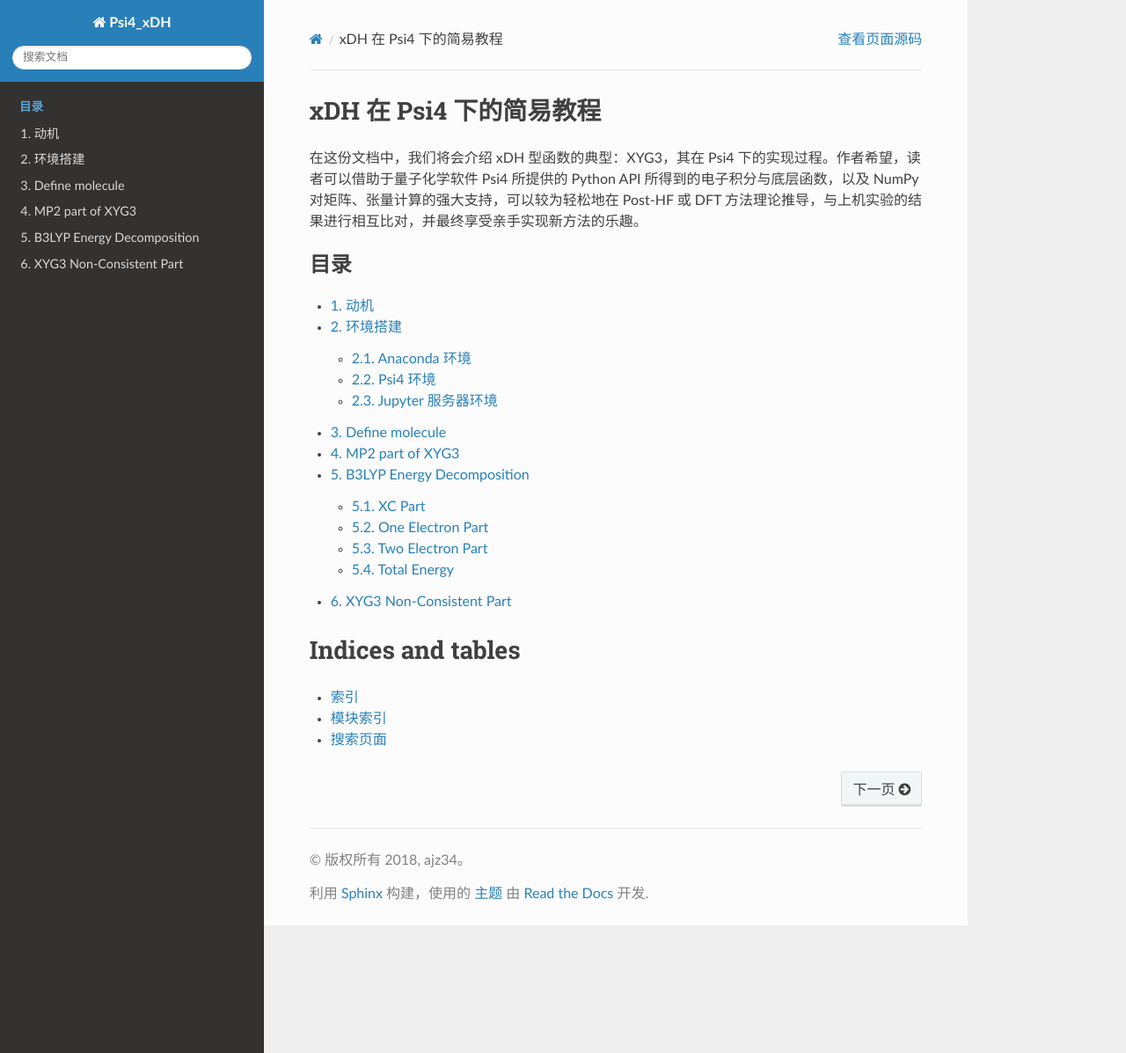
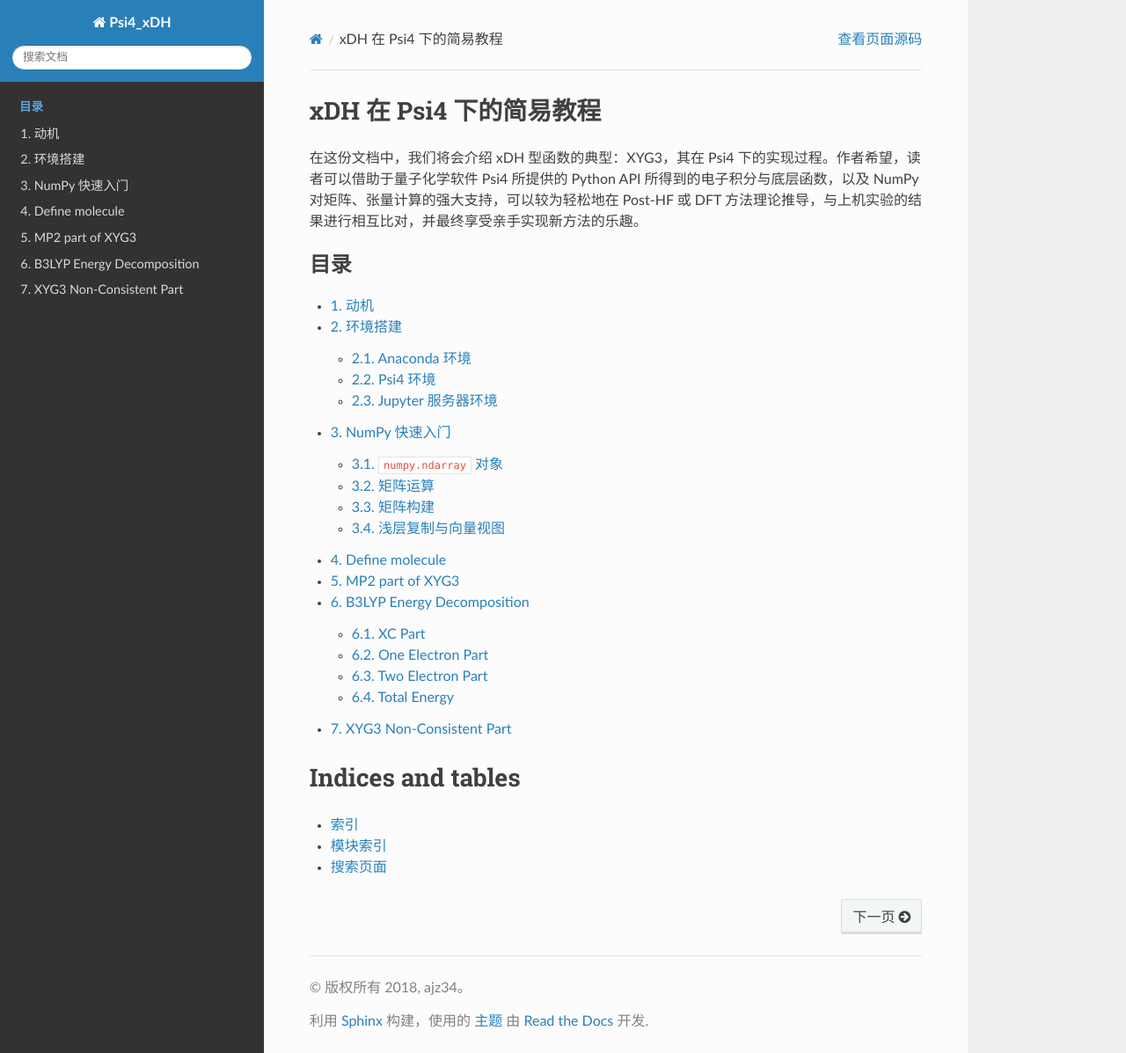
Before and after one commit to ajz34/Psi4_xDH, a Sphinx documentation site: the page built from source/index.rst, in a window 1280 px wide and 1197 px high. Shown: the whole window at 88% size. Built offline with Sphinx 7.4.7 and the Read the Docs theme 2.0.0, drawn with Linux system fonts in a browser that asks for light colours; some of the changed lines change nothing that is shown.

Commit message:
numpy quick finished

```diff
--- a/source/conf.py
+++ b/source/conf.py
@@ -171,6 +171,8 @@
     # https://github.com/scipy/scipy-sphinx-theme/blob/master/_theme/scipy/static/js/copybutton.js
     app.add_javascript('copybutton.js')
 
+nbsphinx_allow_errors = True
+
 # -- Options for todo extension ----------------------------------------------
 
 # If true, `todo` and `todoList` produce output, else they produce nothing.
--- a/source/index.rst
+++ b/source/index.rst
@@ -15,6 +15,7 @@
 
    motive
    install
+   numpy_quick
    xyg3_energy
 
 Indices and tables
--- /dev/null
+++ b/source/numpy_quick.rst
@@ -0,0 +1,322 @@
+NumPy 快速入门
+==============
+
+在这份教程中，我们会大量地使用 NumPy 进行矩阵计算，其使用频率大于我们对于量子化学程序 API 的调用．因此，我们需要对这两者的使用作简单的说明．NumPy 的功能实际上可以很强大，但在这里我们只涉及教程文档中所出现的功能．该节的不少内容可以到 NumPy 的官方 `快速入门 <https://docs.scipy.org/doc/numpy/user/quickstart.html>`_ 中查看．
+
+在继续阅读文档前，请在 Python Consoles 或 Jupyter 中加入 NumPy 环境
+::
+
+   >>> import numpy as np
+
+.. attention ::
+   如果你已经通过 Python 写过一个 SCF 程序或者其它科学计算程序，那么相信这一节的大部分内容你可以跳过．如果你只使用过 NumPy 的矩阵乘积而没有用过张量乘积，你可以参考 `numpy.einsum <https://docs.scipy.org/doc/numpy/reference/generated/numpy.einsum.html>`_ 文档．
+
+:code:`numpy.ndarray` 对象
+--------------------------
+
+:code:`numpy.ndarray` 是 NumPy 最基础的对象，矩阵、张量等都以此储存．它可以由列表构建：
+::
+
+   >>> a = np.array(
+   ...     [[0, 1, 2],
+   ...      [3, 4, 5]])
+   >>> a
+   array([[0, 1, 2],
+          [3, 4, 5]])
+
+其维度可以通过 :code:`ndarray.shape` 给出，维度的储存格式是 tuple 而非 list：
+::
+
+   >>> a.shape
+   (2, 3)
+
+NumPy 的索引方式与 C、Python 相同，为行索引、存在零元．因此习惯 Fortran 的话可能会不适应：
+::
+
+   >>> a[1,0]
+   3
+
+上述的示例是二维向量，即矩阵；高维向量，或称张量，可以用相同的方式构建．
+
+矩阵运算
+--------
+
+现在定义
+::
+
+   >>> b = np.array(
+   ...     [[6, 7, 8],
+   ...      [9, 10, 11]])
+
+矩阵转置
+~~~~~~~~
+
+矩阵的转置可以通过下述三个语句实现：
+::
+
+   >>> np.transpose(a)
+   >>> a.transpose()
+   >>> a.T
+   array([[0, 3],
+          [1, 4],
+          [2, 5]])
+
+矩阵元素运算
+~~~~~~~~~~~~
+
+通常的运算符都是元素运算 (elementwise)．这包括向量对数的、向量对向量的、高维向量对低维度向量的运算．
+::
+
+   >>> # 指数
+   >>> a ** 0.7
+   array([[0.        , 1.        , 1.62450479],
+          [2.15766928, 2.63901582, 3.08516931]])
+   >>> # 加法
+   >>> a + b
+   array([[ 6,  8, 10],
+          [12, 14, 16]])
+   >>> # 乘法
+   >>> a[0] * b
+   array([[ 0,  7, 16],
+          [ 0, 10, 22]])
+   >>> # 函数
+   >>> np.sin(a)
+   array([[ 0.        ,  0.84147098,  0.90929743],
+          [ 0.14112001, -0.7568025 , -0.95892427]])
+
+.. tip ::
+   对于两矩阵之间元素的乘法，会在实际的量化计算中使用到．譬如，若已有原子轨道基组的 :math:`x` 方向偶极积分矩阵 :math:`\boldsymbol{\mu}^x` 与单电子密度矩阵 :math:`\mathbf{P}`，则 :math:`x` 方向偶极矩则为 :math:`\mu^x = \sum_{\mu \nu} \mu_{\mu \nu}^x P_{\mu \nu}`．
+
+除了普通的运算符外，NumPy 支持 :code:`+=` 与 :code:`*=` 等运算符：
+::
+
+   >>> # 定义零矩阵
+   >>> c = np.zeros(a.shape)
+   >>> c
+   array([[0., 0., 0.],
+          [0., 0., 0.]])
+   >>> c += a
+   >>> c /= b
+   >>> c
+   array([[0.        , 0.14285714, 0.25      ],
+          [0.33333333, 0.4       , 0.45454545]])
+
+矩阵与张量乘积运算
+~~~~~~~~~~~~~~~~~~
+
+对于二元矩阵，矩阵乘积可以用三种方式实现：
+::
+
+   >>> np.dot(a, b.T)
+   >>> a.dot(b.T)
+   >>> a @ b.T
+   array([[ 23,  32],
+          [ 86, 122]])
+
+对于更高纬度的张量，通常使用 Einstein Convention 的求和记号来写 NumPy 代码．
+
+.. admonition :: Einstein Convention
+
+   若对于二元矩阵乘积 :math:`\mathbf{C} = \mathbf{A} \mathbf{B}`，通常的记号会将上式具象化为
+
+   .. math ::
+
+      C_{ij} = \sum_{k} A_{ik} B_{kj}
+
+   这种记号中，对于 :math:`k` 的求和记号有时会显得冗余，且在排版上显得复杂．Einstein Convention 则略去这种求和．因此，上式可以写作
+
+   .. math ::
+
+      C_{ij} = A_{ik} B_{kj}
+
+   在处理类似于张量乘积譬如双电子电子积分计算、多矩阵相乘譬如原子轨道与分子轨道单电子积分矩阵的转换等情形时，用 Einstein Convention 书写代码会显得非常方便．
+
+普通的矩阵乘积 :math:`C_{ij} = A_{ik} B_{kj}^\mathrm{T}` 可以写作
+::
+
+   >>> # 等价于 a.dot(b.T)
+   >>> np.einsum('ik, jk -> ij', a, b)
+   array([[ 23,  32],
+          [ 86, 122]])
+
+普通矩阵乘积的和 :math:`c = A_{ij} B_{ij}` 可以写作
+::
+
+   >>> 等价于 (a * b).sum()
+   >>> np.einsum('ij, ij ->', a, b)
+   423
+
+:code:`numpy.einsum` 效率考量
+~~~~~~~~~~~~~~~~~~~~~~~~~~~~~
+
+尽管矩阵乘积上，:code:`numpy.einsum` 的使用也许是增加工作负担；但相信在实际接触量子化学计算时，会越发地感到使用 :code:`numpy.einsum` 的便利；但该函数通常不是非常效率．为了避免它可能产生的效率问题，这里简单地对该函数作评价．由于该函数现在仍然在改进，因此下述的结论未必在将来成立．
+
+IPython 与 :code:`timeit`
+:::::::::::::::::::::::::
+
+在进行下面几个测评前，我们先了解其中两种计算 Python 程序运行时间的的手段：:code:`time` 与 :code:`timeit`．由于在 IPython 下这些评测方式将异常简单，因此这里只介绍 IPython 的用法．由于 Jupyter 基于 IPython，因此也可以使用下面的方法测评；但 Python Consoles 不可．
+
+.. attention ::
+   下述的代码由于使用了 IPython 的 `Magic Command <https://ipython.readthedocs.io/en/stable/interactive/magics.html>`_，因此只能在 IPython 或 Jupyter 下执行命令，即使下述的代码块使用了传统的 Python Consoles 的风格．
+
+:code:`%time` 将会给出运行一次一行命令时所需要耗费的 CPU 时间 (实际计算时间)、挂墙时间 (Wall time，包含磁盘 I/O、可能产生的其它系统调用、内存资源回收等时间消耗)．对于测算算法效率，可以使用 CPU 时间；而若考察程序的实际运行状况，则应该采用挂墙时间．
+::
+
+   >>> %time d = {i for i in range(10000000)}
+   CPU times: user 531 ms, sys: 1.23 s, total: 1.77 s
+   Wall time: 1.77 s
+
+:code:`%timeit` 将会给出多次运行一行命令时所需要消耗的平均时间．尽管它接近于挂墙时间，但它不考虑 Python 所出现的内存资源回收 (`Garbage Collection <https://docs.python.org/3/glossary.html#term-garbage-collection>`_) 的时间消耗；因此一般来说 :code:`timeit` 所给出的平均时间比起 :code:`time` 所给出的挂墙时间要少一些．不过 :code:`timeit` 命令会尝试多次执行，因此时间会跑得长一些．该命令也是通常评测代码效率所更推荐的方法．
+::
+
+   >>> %timeit d = {i for i in range(10000000)}
+   1.56 s ± 42.6 ms per loop (mean ± std. dev. of 7 runs, 1 loop each)
+
+如果需要在一个 Cell 而非一行代码中中评测时间消耗，则需要使用 :code:`%%time` 与 :code:`%%timeit` 分别代替 :code:`%time` 与 :code:`%timeit`．
+
+多矩阵连乘
+::::::::::
+
+对于矩阵连乘 :math:`R_{im} = r_{ij} r_{jk} r_{kl} r_{lm}`，至少有三种做法；若 :math:`\mathbf{r}` 是由 NumPy 生成的随机 50 维矩阵，则
+::
+
+   >>> r = np.random.rand(50, 50)
+   >>> %timeit R = r @ r @ r @ r
+   26.1 µs ± 1.66 µs per loop (mean ± std. dev. of 7 runs, 10000 loops each)
+
+   >>> %timeit R = np.einsum("ij, jk, kl, lm -> im", r, r, r, r)
+   1.72 s ± 6.94 ms per loop (mean ± std. dev. of 7 runs, 1 loop each)
+
+   >>> %timeit R = np.einsum("ij, jk, kl, lm -> im", r, r, r, r, optimize=True)
+   286 µs ± 5.79 µs per loop (mean ± std. dev. of 7 runs, 1000 loops each)
+
+因此，完成上述命令的最快方式显然是传统的矩阵乘积．对于多矩阵的乘积，:code:`numpy.einsum` 会使用未优化计算复杂度的方式进行计算 (就本例而言，计算复杂度是 :math:`O (N^5)`；但通常我们都会认为上述运算的复杂度在 :math:`O (N^3)` 至 :math:`O (N^2 \log N)` 之间)．而经过优化的 :code:`numpy.einsum` 则可以正确地处理上述计算为不高于 :math:`O (N^3)` 的复杂度，在 50 维下其计算效率比未优化的 :code:`numpy.einsum` 要高效一些，但为此有不小的效率损耗．
+
+不过，如果矩阵维度变小，未优化过的 :code:`numpy.einsum` 反而会快一些．我们现在看看三维矩阵的情况：
+::
+
+   >>> r = np.random.rand(3, 3)
+   >>> %timeit R = r @ r @ r @ r
+   2.5 µs ± 101 ns per loop (mean ± std. dev. of 7 runs, 100000 loops each)
+
+   >>> %timeit R = np.einsum("ij, jk, kl, lm -> im", r, r, r, r)
+   11.9 µs ± 655 ns per loop (mean ± std. dev. of 7 runs, 100000 loops each)
+
+   >>> %timeit R = np.einsum("ij, jk, kl, lm -> im", r, r, r, r, optimize=True)
+   217 µs ± 2.25 µs per loop (mean ± std. dev. of 7 runs, 1000 loops each)
+
+因此，论效率上，公式表达式与程序代码关系不友好的矩阵相乘记号是最快的；而使用 :code:`numpy.einsum` 不是最效率的；同时，如果处理的问题维度较小，或不优化与优化的计算复杂度没有改变时，使用未优化的 :code:`numpy.einsum` 有时比优化的版本还快一些．
+
+当然，作为开发方法的工作者，自然会对效率上的要求有所降低，因此，通常情况下直接使用优化的 :code:`numpy.einsum` 未尝不可，因为它的代码本身与公式的对应关系非常显然．很多时候，教程中就会使用这种可能偏低效的方法了．
+
+矩阵构建
+--------
+
+创建一个新的全零矩阵可以通过两种途径：
+::
+
+   >>> # 通过向 numpy.zeros 传入 tuple 型数组
+   >>> np.zeros((2, 3))
+   >>> # 也可以通过已有矩阵所导出的 tuple 作为变量
+   >>> np.zeros(a.shape)
+   >>> # 或者使用 numpy.zeros_like 来构建与传入矩阵相同维度的全零矩阵
+   >>> np.zeros_like(a)
+   array([[0, 0, 0],
+          [0, 0, 0]])
+
+创建对角阵则可以使用
+::
+
+   >>> np.eye(3)
+   array([[1., 0., 0.],
+          [0., 1., 0.],
+          [0., 0., 1.]])
+
+而经常地，我们会从本征值向量 :math:`\boldsymbol{e}` 展开成二维分子轨道 Fock 矩阵 :math:`\mathbf{F}`，这个过程通常可以由下述技巧完成：
+::
+
+   >>> dim = 4
+   >>> e = np.arange(dim)
+   >>> e * np.eye(dim)
+   array([[0., 0., 0., 0.],
+          [0., 1., 0., 0.],
+          [0., 0., 2., 0.],
+          [0., 0., 0., 3.]])
+
+而在处理 MP2 计算时，其分母项中会出现张量 :math:`\mathcal{E}_{ab}^{ij} = \varepsilon_i + \varepsilon_j - \varepsilon_a - \varepsilon_b`；在这里我们以比较简单的矩阵 :math:`\mathcal{E}_{c}^{k} = \varepsilon_k - \varepsilon_c` 来举例子．我们可以通过改变矩阵的维度的技巧获得：
+::
+
+   >>> # 定义变量
+   >>> dim = 4
+   >>> k = np.arange(-1, -dim - 1, -1)
+   >>> c = np.arange(2, 2 * dim + 2, 2)
+   >>> k
+   array([-1, -2, -3, -4])
+   >>> c
+   array([2, 4, 6, 8])
+   >>> # 计算矩阵
+   >>> k.reshape(-1, 1)  # 或 k.reshape(4, 1)
+   array([[-1],
+          [-2],
+          [-3],
+          [-4]])
+   >>> k.reshape(-1, 1) - c  # 即 E_c^k 矩阵
+   array([[ -3,  -5,  -7,  -9],
+          [ -4,  -6,  -8, -10],
+          [ -5,  -7,  -9, -11],
+          [ -6,  -8, -10, -12]])
+
+其中用到了矩阵或向量的大小重新定义的函数 :code:`numpy.reshape`．该函数输入为新矩阵大小的 tuple 型变量；也支持用 -1 让程序推断该维度的值：
+::
+
+   >>> a.reshape(3, 2)
+   >>> a.reshape(-1, 2)
+   >>> a.T
+   array([[0, 3],
+          [1, 4],
+          [2, 5]])
+
+浅层复制与向量视图
+------------------
+
+在这次教程中，出现了少数代码，这些代码的理解必须要基于简单的 NumPy 向量的浅层复制 (Shallow Copy) 与向量视图 (View) 的概念．这些概念不存在于 Fortran 与 C，它与 Python 本身不具有明确指针多少有些关系．我们知道，Fortran 的向量通常就可以当做指针来看待；而 C 或 C++ 的向量还多一种引用的描述方式．对于 Python，它一般不太容易写出其引用与指针，因此我们不太容易把握在完成向量操作时，是否真的对原来的向量作了操作，导致了原始数据的破坏；或者是否我们复制出一个新的向量，造成了内存空间的浪费．
+
+NumPy 的向量类可以简单地看作由底层数据和表面形状 (shape) 构成．NumPy 很少采用真正的深层复制 (Deep Copy)，即很少将底层数据复制到另一个变量中．深层复制的通常做法是
+::
+
+   >>> d = a.copy()
+
+以后对 :code:`d` 的任何数据、形状的改动，都不会影响 :code:`a`．反之亦然．
+
+而更多时候是浅层复制．它不将数据复制出来，但包含表面形状的信息．在最为简单的情况下，可以直接理解为一种引用．例如，向量的索引相当于对其对应的原始数据的引用：
+::
+
+   >>> d = np.arange(4)
+   >>> d[2] = 10
+   >>> d
+   array([ 0,  1, 10,  3])
+
+但还有一些更为特殊的操作，这些不能简单地看作引用．例如我们可以令 :code:`v` 是 :code:`d` 的一种视窗：:code:`v` 是 :code:`d` 若干个元素的引用；对 :code:`v` 的形状的改变不会对 :code:`d` 产生影响，但对其数据的改动则会直接改动 :code:`d` 的数据：
+::
+
+   >>> d = np.arange(4)
+   >>> # v 是 d 的视图，并非将数据复制给了 v，数据还是从 d 读出来
+   >>> v = d[0:3:2]
+   >>> v
+   array([0, 2])
+   >>> # 更改 v 的形状对 d 没有影响
+   >>> v.shape = 2, 1
+   >>> v
+   array([[0],
+          [2]])
+   >>> d.shape
+   (4,)
+   >>> # 更改 v 的数据对 d 有影响，这类似于引用关系
+   >>> v[:] = np.array([[-2], [-6]])
+   >>> d
+   array([-2,  1, -6,  3])
+   >>> # 但下面这句语句并非是给视图更改数据
+   >>> # 创建了新的向量赋值给 v，自此 v 与 d 不存在相互关系
+   >>> v = np.array([[-3], [-9]])
+   >>> d
+   array([-2,  1, -6,  3])
```
